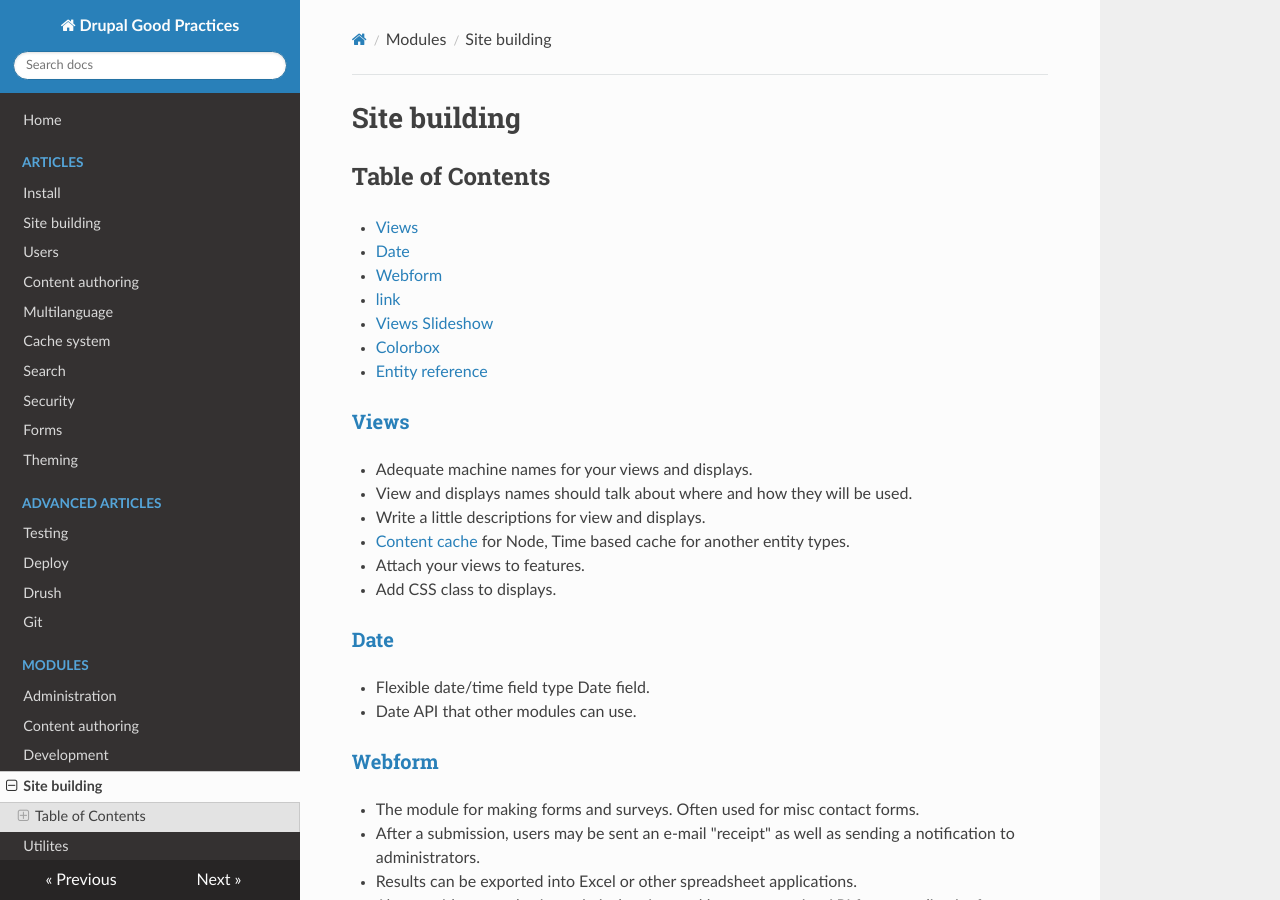
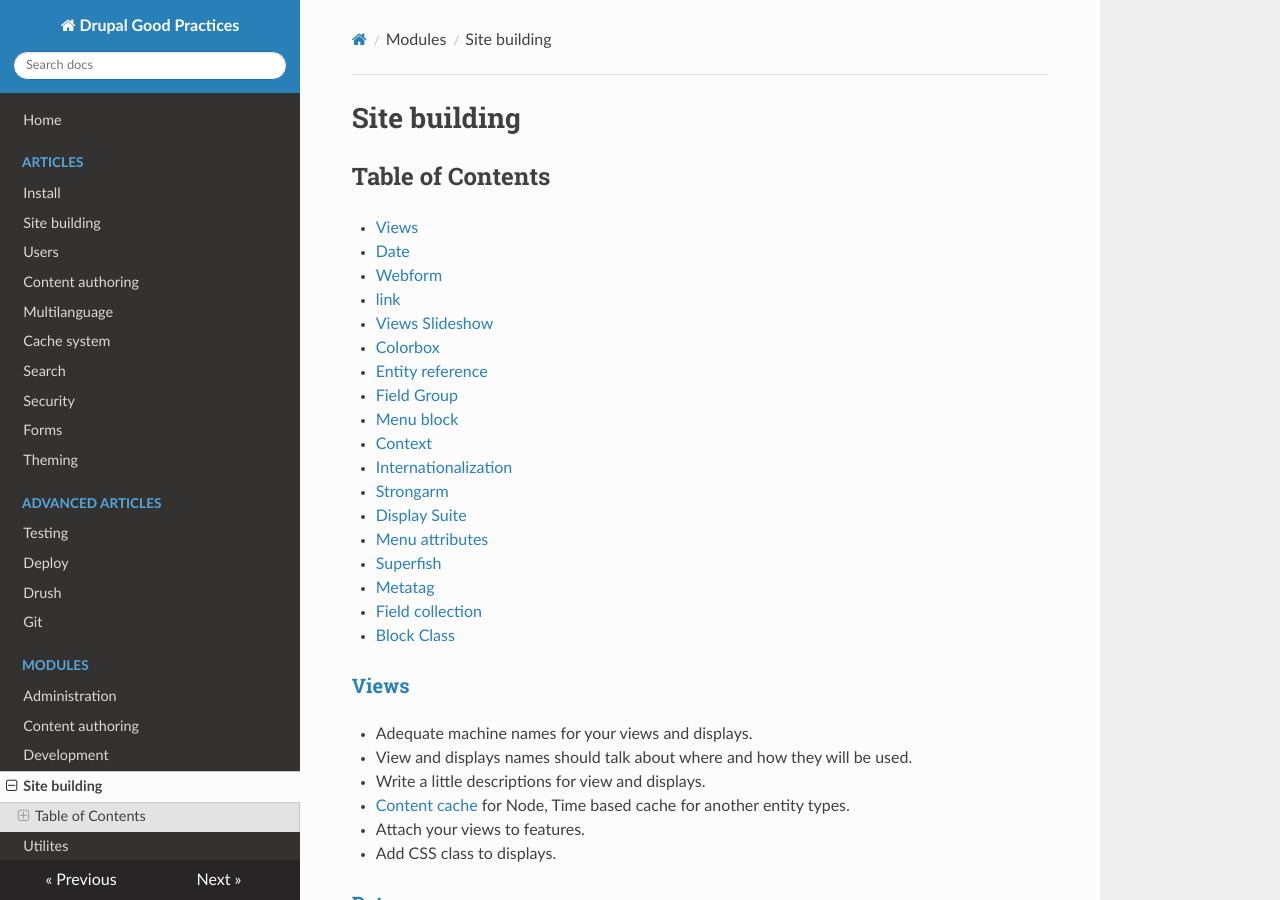
Before and after one commit to ADCI/drupal-good-practices, an MkDocs documentation site: the page built from docs/modules/building.md, in a window 1280 px wide and 900 px high. Built offline with MkDocs 1.6.1, drawn with Linux system fonts in a browser that asks for light colours; nearby versions of some CDN libraries; old or Windows-style settings are respelled for this version of MkDocs.

Commit message:
Misc tables of content fixes in modules.

```diff
--- a/docs/modules/building.md
+++ b/docs/modules/building.md
@@ -9,6 +9,17 @@
   - [Views Slideshow](#views-slideshow)
   - [Colorbox](#colorbox)
   - [Entity reference](#entity-reference)
+  - [Field Group](#field-group)
+  - [Menu block](#menu-block)
+  - [Context](#context)
+  - [Internationalization](#internationalization)
+  - [Strongarm](#strongarm)
+  - [Display Suite](#display-suite)
+  - [Menu attributes](#menu-attributes)
+  - [Superfish](#superfish)
+  - [Metatag](#metatag)
+  - [Field collection](#field-collection)
+  - [Block Class](#block-class)
 
 ### [Views](https://www.drupal.org/project/views)
 
```
Also changed, not shown: docs/modules/administration.md (+3 -0 lines), docs/modules/utilites.md (+1 -0 lines).
